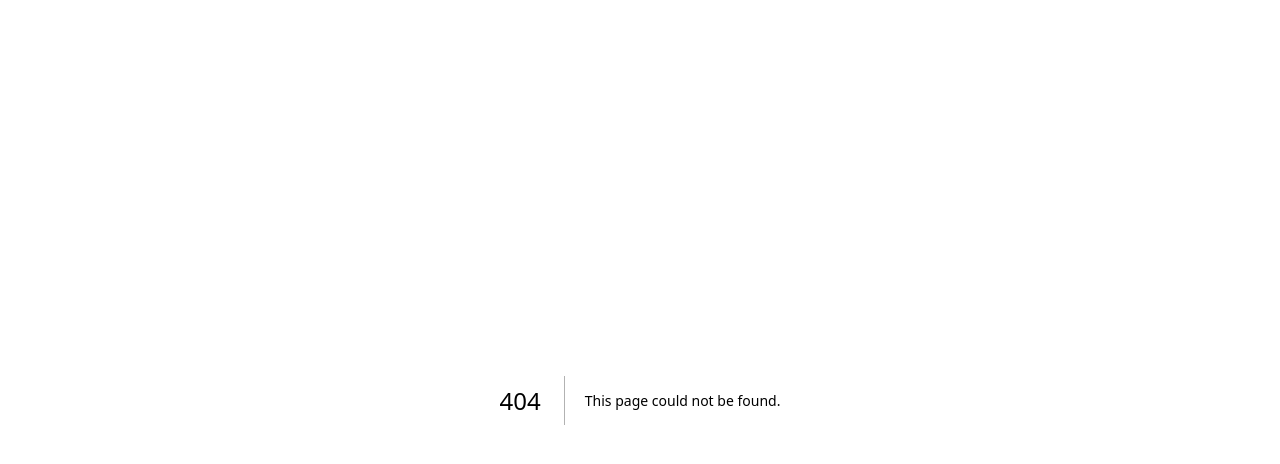
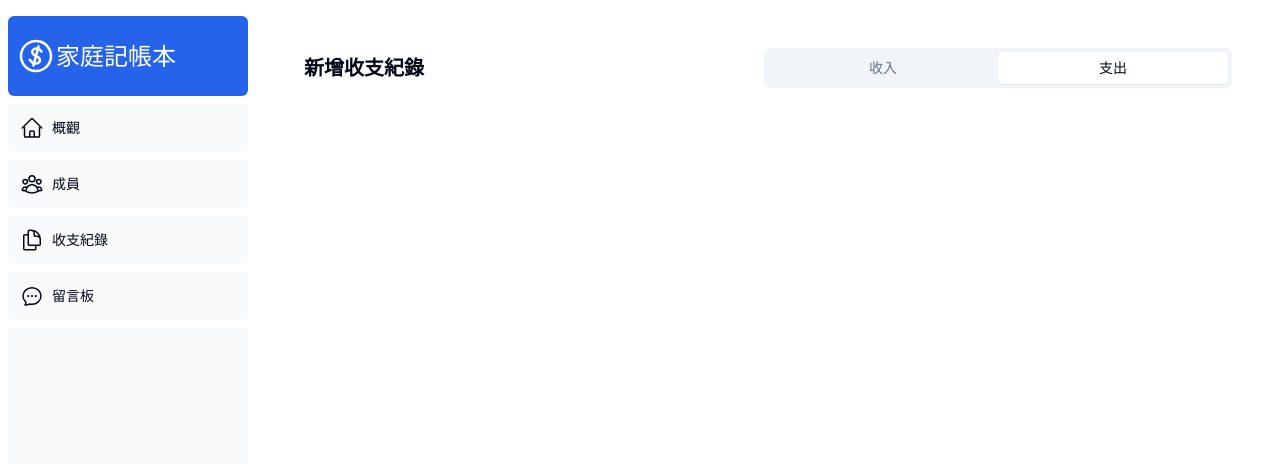
Before and after one commit to bblack1225/ffh, a Next.js app: page /records/create in a window 1280 px wide. Before the commit this address had no page. Shown: the top 464 px of the page. Built offline with nearby package versions, Linux system fonts and the light colour scheme.

Commit message:
新增收支紀錄page

```diff
--- /dev/null
+++ b/app/(routes)/records/create/page.tsx
@@ -0,0 +1,25 @@
+import { Tabs, TabsList, TabsTrigger, TabsContent } from "@/components/ui/tabs";
+
+export default function Page() {
+  return (
+    <div className="bg-background">
+      <Tabs defaultValue="expense">
+        <div className="flex items-center justify-between">
+          <div className="flex flex-1">
+            <h1 className="text-xl font-bold">新增收支紀錄</h1>
+          </div>
+          <TabsList className="inline-flex flex-1 ">
+            <TabsTrigger className="w-full" value="income">
+              收入
+            </TabsTrigger>
+            <TabsTrigger className="w-full" value="expense">
+              支出
+            </TabsTrigger>
+          </TabsList>
+        </div>
+        <TabsContent value="income"></TabsContent>
+        <TabsContent value="expense"></TabsContent>
+      </Tabs>
+    </div>
+  );
+}
--- a/app/(routes)/records/page.tsx
+++ b/app/(routes)/records/page.tsx
@@ -1,10 +1,19 @@
 import DatePickerBar from "@/app/ui/datePickerBar";
 import { Tabs, TabsContent, TabsList, TabsTrigger } from "@/components/ui/tabs";
+import Link from "next/link";
 
 export default async function Page() {
   return (
     <div className="bg-background">
-      <h1 className="text-2xl font-bold">收支紀錄</h1>
+      <div className="flex items-center justify-between">
+        <h1 className="text-2xl font-bold">收支紀錄</h1>
+        <Link
+          href="/records/create"
+          className="bg-sky-600	 py-1 text-white font-bold rounded-lg px-4 hover:bg-sky-500 shadow-md"
+        >
+          新增紀錄
+        </Link>
+      </div>
       <Tabs defaultValue="listView" className="w-full mt-2">
         <TabsList className="grid w-full grid-cols-2">
           <TabsTrigger value="listView">清單</TabsTrigger>
--- /dev/null
+++ b/lib/data.ts
@@ -0,0 +1 @@
+export default async function fetchMembers() {}
```
